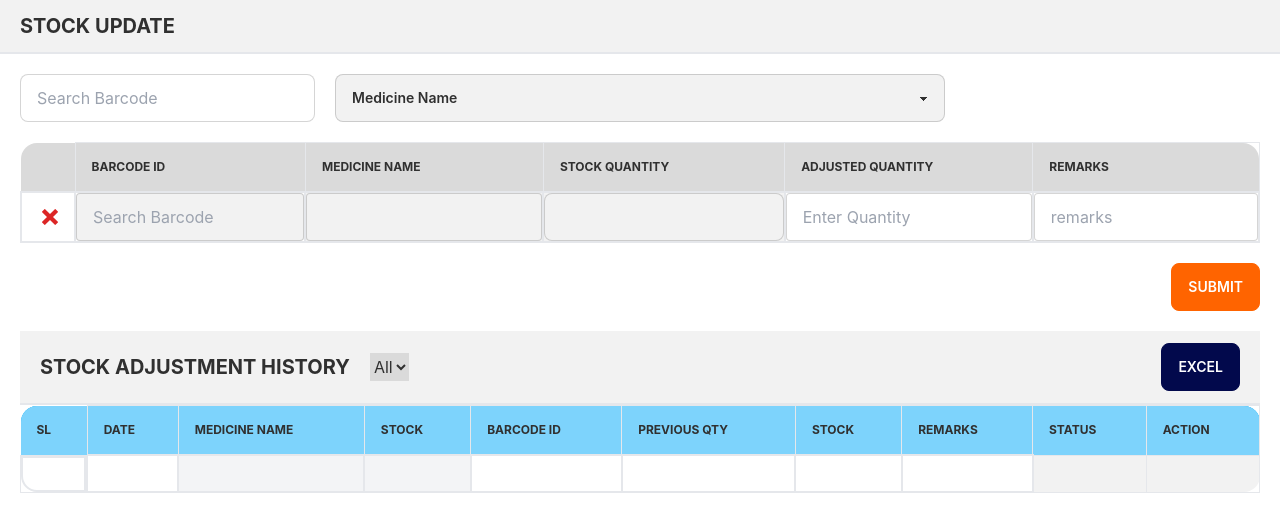
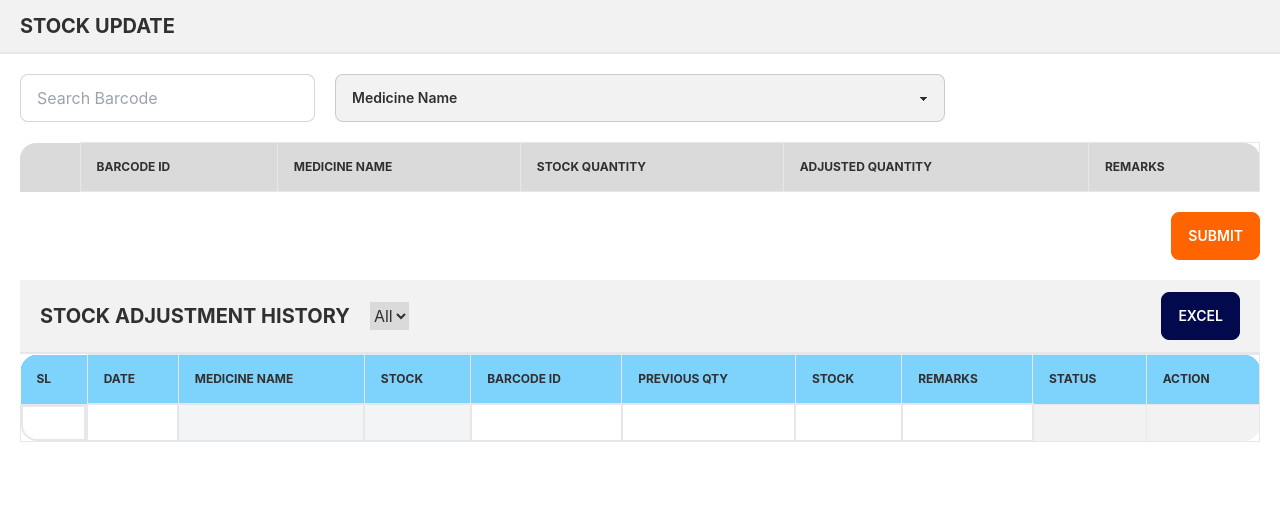
Before and after one commit to md-najmul-haque/medical-store-software, a React (Create React App) app: page / in a window 1280 px wide. Shown: the top 532 px of the page. Built offline with nearby package versions, Linux system fonts and the light colour scheme; what tw-elements would draw is missing.

Commit message:
search barcode and medicine name select field functionality added

```diff
--- a/src/components/StockUpdate.js
+++ b/src/components/StockUpdate.js
@@ -1,10 +1,10 @@
-import React from 'react'
+import React, { useState } from 'react'
 import { useForm } from 'react-hook-form';
 import useMedicine from '../hooks/useMedicine';
 import { ImCross } from 'react-icons/im';
 
 const StockUpdate = () => {
-
+    let [medicine, setMedicine] = useState([])
     const [medicines, setMedicines] = useMedicine()
 
     const { register, formState: { errors }, handleSubmit, reset } = useForm();
@@ -12,10 +12,22 @@ const StockUpdate = () => {
 
     const handleBarcode = e => {
         if (e.key === 'Enter') {
-            // handleMedicine(e.target.value)
-            e.target.value = "";
+            const barcodeId = e.target.value
+            const selectedMedicine = medicines.find(medicine => medicine._id === barcodeId)
+            const updatedMedicine = [...medicine, selectedMedicine]
+            setMedicine(updatedMedicine)
+            e.target.value = ''
         }
 
+    }
+
+
+    const handleMedicine = e => {
+        const name = e.target.value
+        const selectedMedicine = medicines.find(medicine => medicine.medicineName === name)
+        const updatedMedicine = [...medicine, selectedMedicine]
+        setMedicine(updatedMedicine)
+        e.target.value = ''
     }
 
     return (
@@ -36,8 +48,8 @@ const StockUpdate = () => {
 
                 <div className="form-control w-full col-span-2">
 
-                    <select className="select w-full input-bordered" >
-                        <option disabled selected>Medicine Name</option>
+                    <select onChange={(e) => handleMedicine(e)} className="select w-full input-bordered" >
+                        <option selected>Medicine Name</option>
                         {
                             medicines?.map(medicine => {
                                 return <option key={medicine._id}>{medicine.medicineName}</option>
@@ -63,6 +75,9 @@ const StockUpdate = () => {
                                 </tr>
                             </thead>
                             <tbody>
+                                {
+                                    medicine?.map(med => {
+                                        return (
                                             <tr className='border'>
                                                 <td className='bg-white border-2 text-red-600 text-center pl-5' ><ImCross /></td>
                                                 <td className='bg-white border-2 p-0'>
@@ -72,8 +87,8 @@ const StockUpdate = () => {
                                                             onKeyDown={(e) => handleBarcode(e)}
                                                             type="number"
                                                             placeholder="Search Barcode"
+                                                            value={med._id}
                                                             className="input w-full input-bordered rounded bg-base-100 focus:outline-none"
-                                                {...register("barcodeId")}
                                                         />
 
                                                     </div>
@@ -82,13 +97,14 @@ const StockUpdate = () => {
                                                     <input
                                                         type="text"
                                                         className="input w-full bg-base-100 rounded input-bordered"
-                                            {...register("medicineName")} />
+                                                        value={med.medicineName}
+                                                    />
                                                 </td>
                                                 <td className='border-2  p-0'>
                                                     <input
                                                         type="number"
                                                         className="input w-full bg-base-100 input-bordered"
-                                            {...register("quantity")} />
+                                                        value={med.quantity} />
                                                 </td>
                                                 <td className='bg-white border-2  p-0'>
                                                     <input
@@ -106,6 +122,10 @@ const StockUpdate = () => {
                                                 </td>
 
                                             </tr>
+                                        )
+                                    })
+                                }
+
                             </tbody>
 
                         </table>
```
Lines whose indentation alone changed are shown as unchanged.
